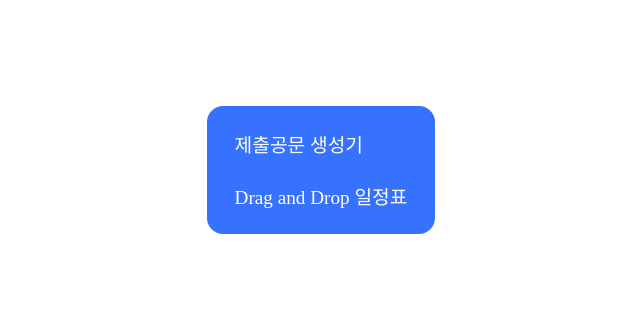
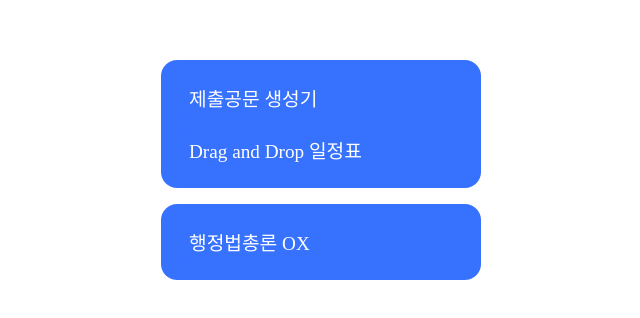
Before and after one commit to mockmock0/mockmock0.github.io, a plain HTML site: page index.html in a window 1280 px wide. Shown: the part 230-548 px from the top of the page, without its empty margins (319-959 px from the left). Drawn offline with Linux system fonts and the light colour scheme.

Commit message:
Update index.html

```diff
--- a/index.html
+++ b/index.html
@@ -10,20 +10,23 @@
     .wh-100 { width: 100vw; height: 100vh }
     .flex { display: flex; }
     .center { justify-content: center; align-items: center; }
-    main { height: 100vh }
-    aside { display: flex; flex-direction: column; gap: .5rem; padding: 1rem 1rem;; background-color: #3772FF; border-radius: 1rem; }
-    .d-none { display: none; }
-    .toggle { background-color: #3772FF; color: white; width: calc(100% - 1.5rem); padding: .5rem .75rem; border-radius: .5rem; transition: all 0.1s ease-out; font-size: 1.2rem; user-select: none; cursor: pointer;  }
+    .col { flex-direction: column; }
+    .g-1 { gap: 1rem; }
+    .g-5 { gap: .5rem; }
+    aside { display: flex; flex-direction: column; gap: .5rem; width: 18rem; padding: 1rem 1rem;; background-color: #3772FF; border-radius: 1rem; }
+    .none { display: none; }
+    .toggle { background-color: #3772FF; color: white; width: calc(100% - 1.5rem); padding: .5rem .75rem; border-radius: .5rem; transition: all 0.1s ease-out; font-size: 1.2rem; user-select: none; cursor: pointer; }
     .toggle:hover { background-color: #5b8cff }
     .toggle:active { scale: 0.92; }
   </style>
   <body class="pm-0 wh-100 flex center">
-    <main class="flex center">
-      <aside>
-        <input type="radio" id="calendar" class="d-none"/>
-        <label for="calendar" class="toggle" onclick="location.href='./proj/template/index.html'">제출공문 생성기</label>
-        <input type="radio" id="calendar" class="d-none"/>
-        <label for="calendar" class="toggle" onclick="location.href='./proj/todo.html'">Drag and Drop 일정표</label>
+    <main class="flex center col g-1">
+      <aside class="g-5 flex col">
+        <div class="toggle" onclick="location.href='./proj/template/index.html'">제출공문 생성기</div>
+        <div class="toggle" onclick="location.href='./proj/todo.html'">Drag and Drop 일정표</div>
+      </aside>
+      <aside class="g-5 flex col">
+          <div class="toggle" onclick="location.href='./proj/adminLaw/law.html'">행정법총론 OX</div>
       </aside>
     </main>
   </body>
```
